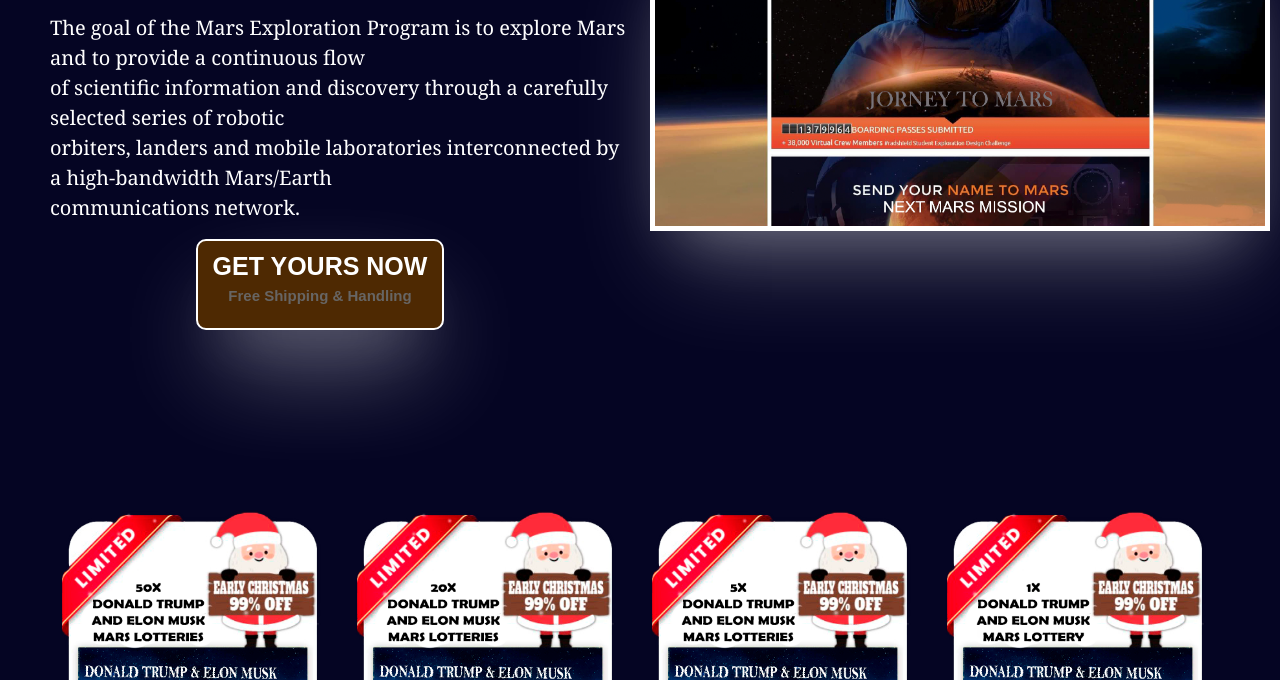
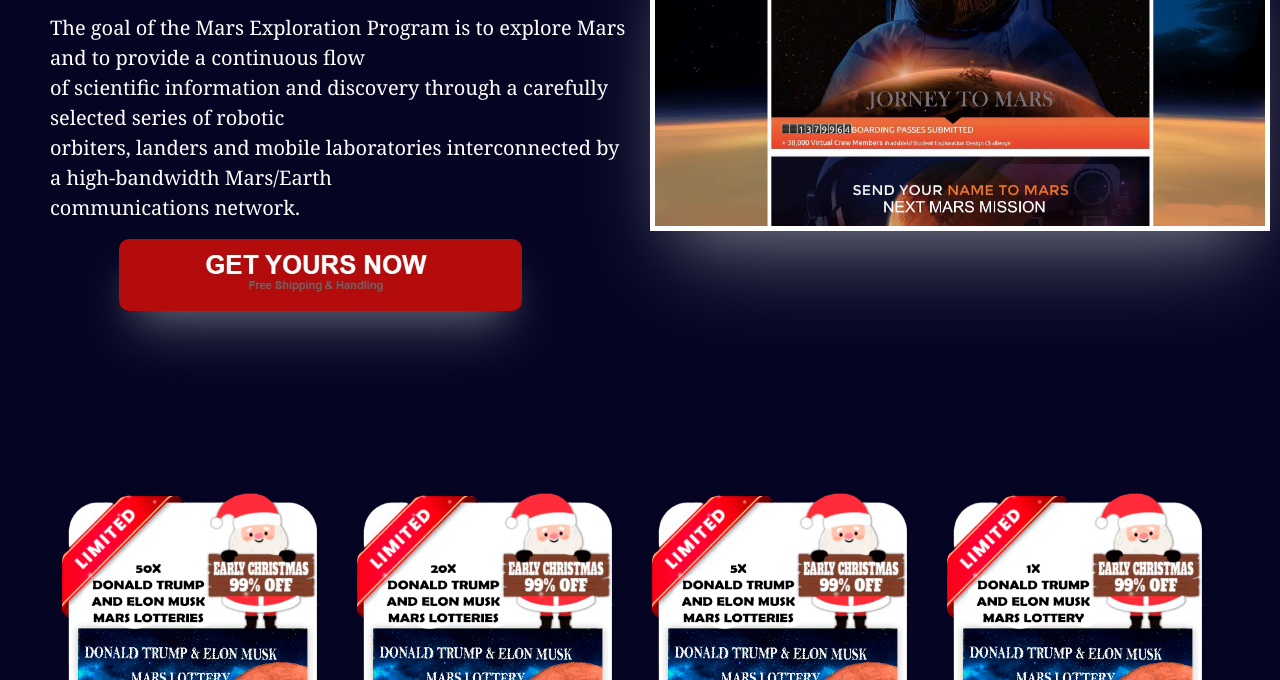
Before and after one commit to Aleksaandraa/pageeeee, a plain HTML site: page index.html in a window 1280 px wide. Shown: the part 120-800 px from the top of the page. Drawn offline with nearby package versions, Linux system fonts and the light colour scheme.

Commit message:
Add files via upload

```diff
--- a/index.html
+++ b/index.html
@@ -17,7 +17,7 @@
 
 
             <div class="box">
-             <div class="button22"><a class="link" href="#popup1">GET YOURS NOW <p class="free">Free Shipping & Handling</p></a></div>
+             <div ><a class="link" href="#popup1"><img class="image22" src="button.jpg" alt=""></a></div>
           </div>
             <div id="popup1" class="overlay">
               <div class="popup">
--- a/style.css
+++ b/style.css
@@ -342,9 +342,7 @@ s
     font-size: 15px;
 }
 .second-div{
-
     background-color: rgb(5, 5, 35);
-
 }
 .imageee{
     width: 100%;
@@ -357,11 +355,8 @@ s
     font-weight: normal;
     text-align: start;
 }
-
 .overlay{
-
     width: 100%;
-
 }
 .popup{
   display: inline-block;
@@ -376,9 +371,7 @@ min-width: 100%;
   margin-right: auto;
   width: 85%;
   background-color: rgb(4, 4, 32);
-
  }
-
  .cards3{
   display: flex;
   flex-direction: row;
@@ -391,7 +384,6 @@ align-items: center;
     width: 100%;
     margin-top: 10px;
 }
-
 .link{
     font-size: 15px;
     text-decoration: none;
@@ -401,12 +393,19 @@ align-items: center;
     font-weight: normal;
 }
 
+.image22{
+  width: 100%;
+}
+
 }
 @media only screen and (device-width: 768px) {
    .cards{
     display: flex;
     flex-wrap: nowrap;
    }
+   .image22{
+    width: 100%;
+  }
   }
 .card1:hover {
     transform: translateY(-5px);
@@ -523,26 +522,7 @@ justify-content: center;
    border-radius: 10px;
    box-shadow: rgba(255, 255, 255, 0.25) 0px 13px 27px -5px, rgba(255, 255, 255, 0.3) 0px 8px 16px -8px;
 }
-.button22{
-    background-color: rgb(78, 41, 2);
-    color: white;
-    text-align: center;
-    font-size: 25px;
-    font-weight: bold;
-    font-family: Arial, Helvetica, sans-serif;
-    width: 40%;
-    padding-top: 7px;
-    padding-bottom: 5px;
-display: block;
-    margin-left: auto;
-    margin-right: auto;
-    box-shadow: rgba(255, 255, 255, 0.477) 0px 50px 100px -20px, rgba(255, 255, 255, 0.3) 0px 30px 60px -30px;
-    text-decoration: none;
-    border-radius: 10px;
-    border: 2px solid white;
 
-
-}
 .free{
     color: rgba(104, 104, 104, 0.961);
     text-align: center;
@@ -555,3 +535,11 @@ display: block;
     text-decoration: none;
     color: white;
 }
+.image22{
+  width: 65%;
+  margin-left: auto;
+  margin-right: auto;
+  display: block;
+  border-radius: 10px;
+  box-shadow: rgba(255, 255, 255, 0.25) 0px 30px 60px -12px, rgba(255, 255, 255, 0.3) 0px 18px 36px -18px;
+}
```
Also changed, not shown: button.jpg (added).
